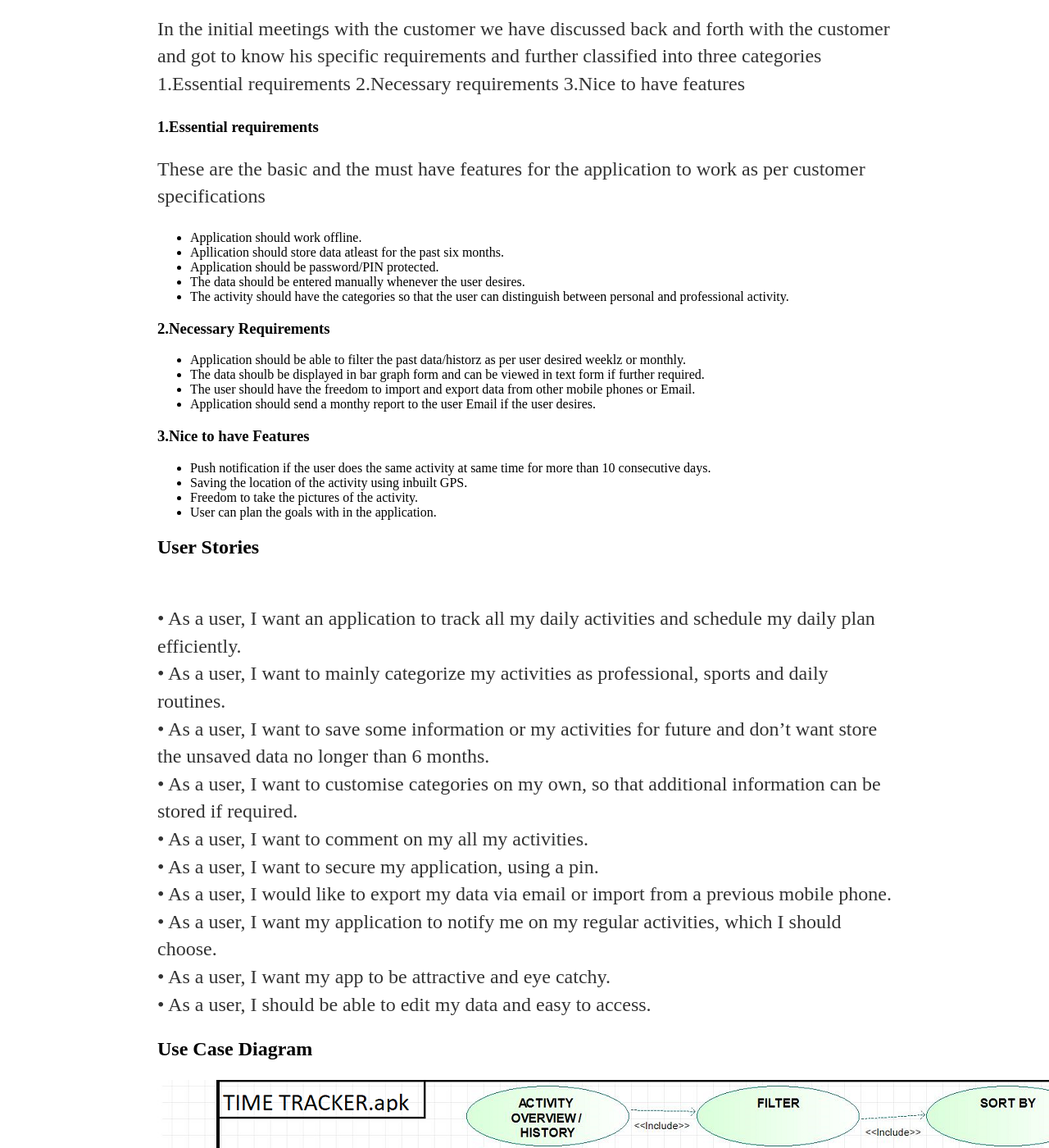
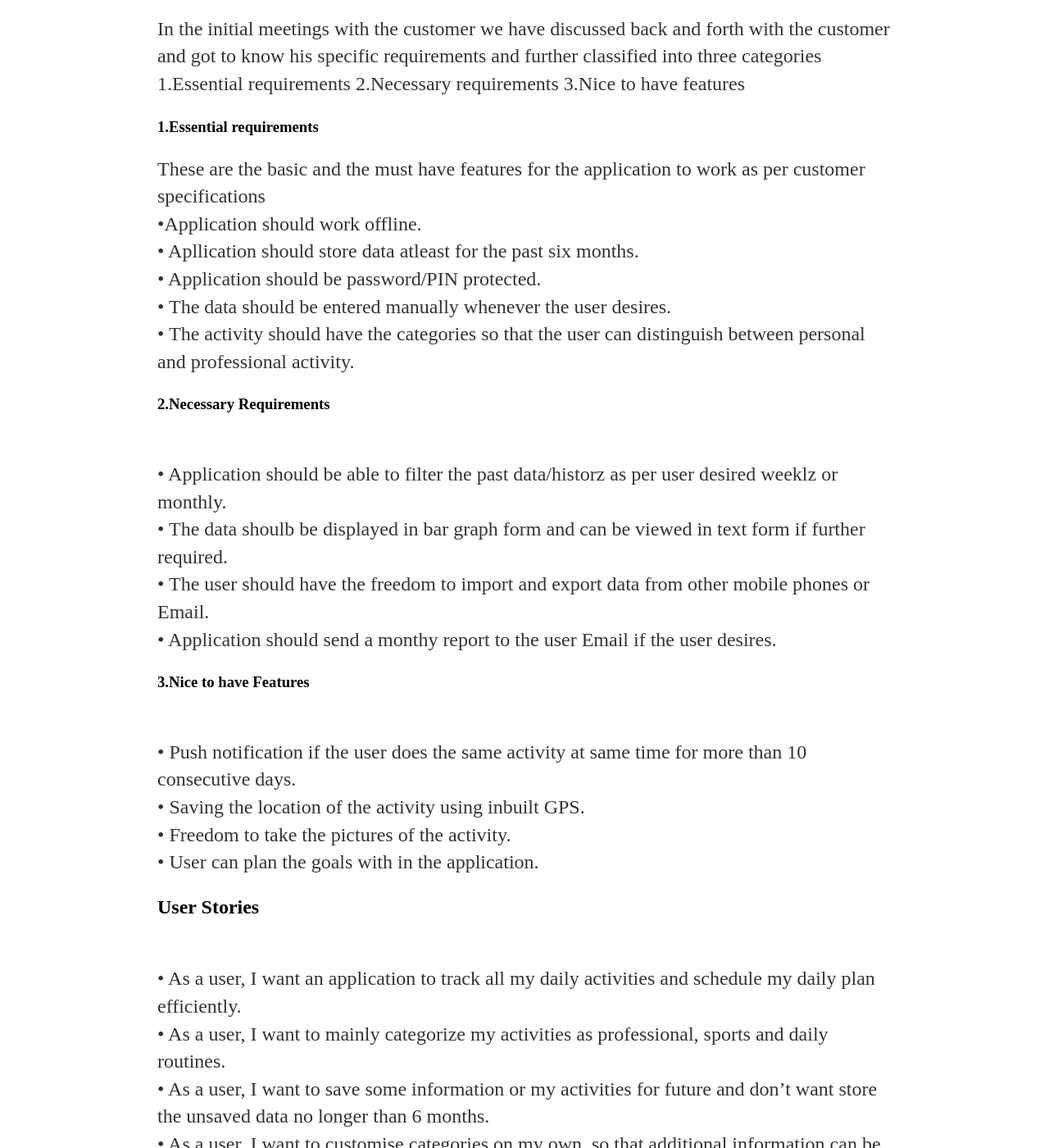
Before and after one commit to AntoThomasK03/isee2018-TeamWithNoName, a Jekyll site: the page built from docs/_posts/2018-05-07-Requirements-&-Specifications.md, in a window 1280 px wide and 1400 px high, scrolled down 554 px. Shown: the whole window at 82% size. Built offline with Jekyll 4.4.1, drawn with Linux system fonts in a browser that asks for light colours; our own code applies the rules of GitHub Pages for plain Markdown files.

Commit message:
Update 2018-05-07-Requirements-&-Specifications.md

```diff
--- a/docs/_posts/2018-05-07-Requirements-&-Specifications.md
+++ b/docs/_posts/2018-05-07-Requirements-&-Specifications.md
@@ -11,23 +11,23 @@ In the initial meetings with the customer we have discussed back and forth with
 3.Nice to have  features
 <h3>1.Essential requirements</h3>
 These are the basic and the must have features for the application to work as per customer specifications
-   - Application should work offline.
-   - Apllication should store data atleast for the past six months.
-   - Application should be password/PIN protected.
-   - The data should be entered manually whenever the user desires.
-   - The activity should have the categories so that the user can distinguish between personal and professional activity.
+<br>•Application should work offline.
+<br>• Apllication should store data atleast for the past six months.
+<br>• Application should be password/PIN protected.
+<br>• The data should be entered manually whenever the user desires.
+<br>• The activity should have the categories so that the user can distinguish between personal and professional activity.
 
 <h3>2.Necessary Requirements</h3>
-+ Application should be able to filter the past data/historz as per user desired weeklz or monthly.
-+ The data shoulb be displayed in bar graph form and can be viewed in text form if further required.
-+ The user should have the freedom to import and export data from other mobile phones or Email.
-+ Application should send a monthy report to the user Email if the user desires.
+<br>• Application should be able to filter the past data/historz as per user desired weeklz or monthly.
+<br>• The data shoulb be displayed in bar graph form and can be viewed in text form if further required.
+<br>• The user should have the freedom to import and export data from other mobile phones or Email.
+<br>• Application should send a monthy report to the user Email if the user desires.
 
 <h3>3.Nice to have Features</h3>
-+ Push notification if the user does the same activity at same time for more than 10 consecutive days.
-+ Saving the location of the activity using inbuilt GPS.
-+ Freedom to take the pictures of the activity.
-+ User can plan the goals with in the application.
+<br>• Push notification if the user does the same activity at same time for more than 10 consecutive days.
+<br>• Saving the location of the activity using inbuilt GPS.
+<br>• Freedom to take the pictures of the activity.
+<br>• User can plan the goals with in the application.
 
 
 
```
